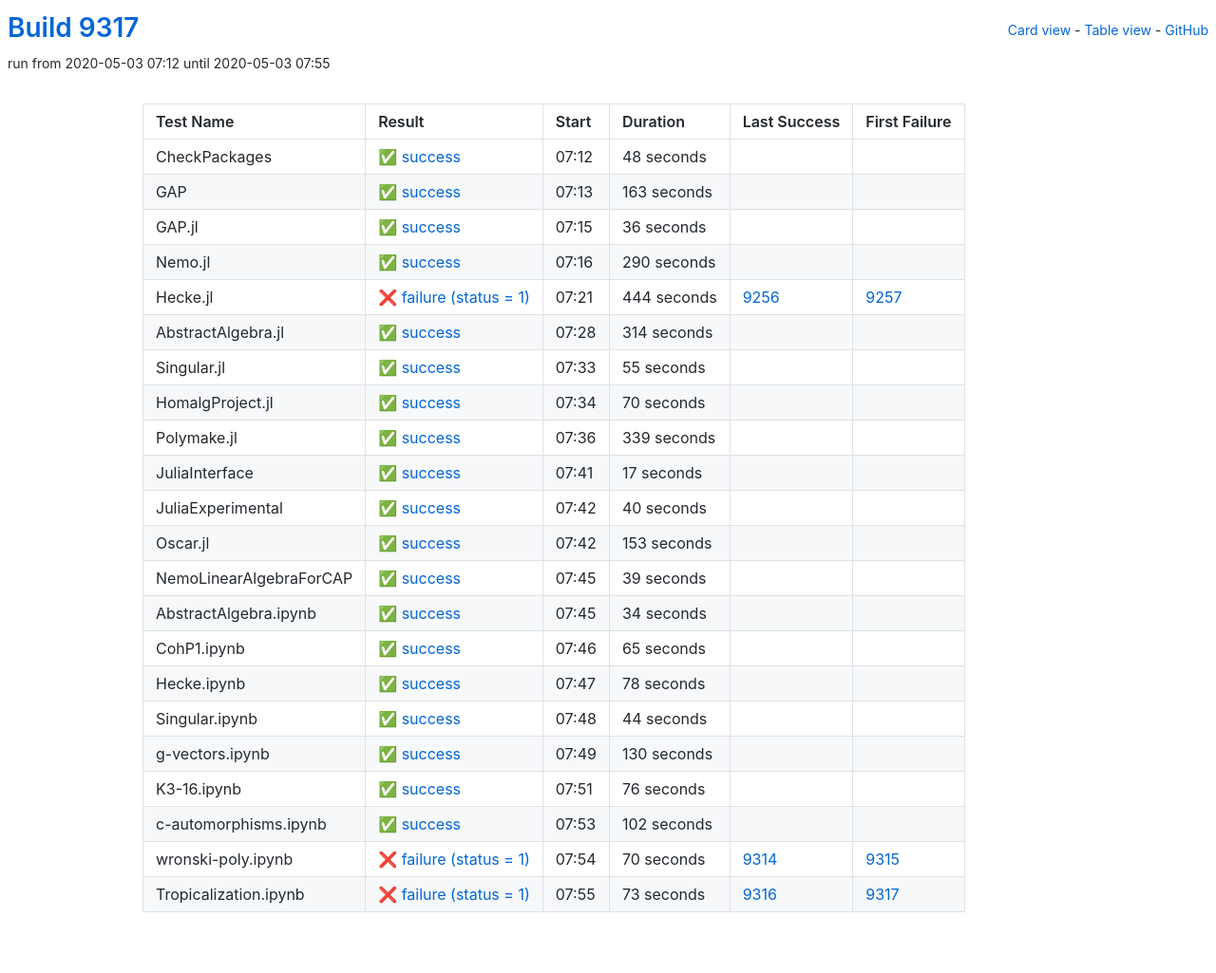
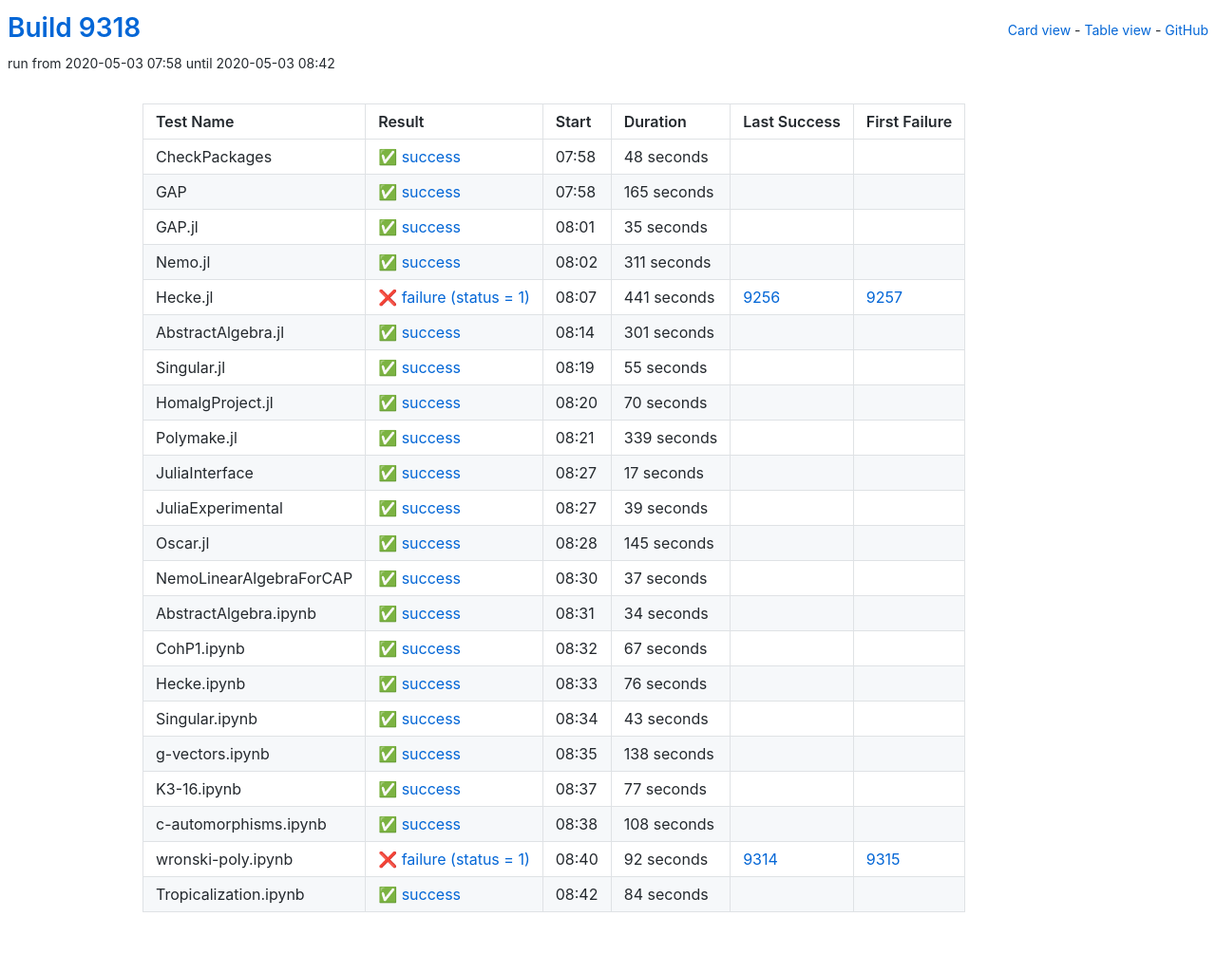
Before and after one commit to oscar-system/oscar-ci-status, a Jekyll site: the page built from table.html, in a window 1280 px wide. Shown: the whole page at 95% size. Built offline with Jekyll 4.4.1, drawn with Linux system fonts in a browser that asks for light colours.

Commit message:
Build 9318

```diff
--- a/_data/ci.yml
+++ b/_data/ci.yml
@@ -1,5 +1,5 @@
-build: 9317
-build_url: https://oscarci.mathematik.uni-kl.de/job/oscar/9317/
+build: 9318
+build_url: https://oscarci.mathematik.uni-kl.de/job/oscar/9318/
 job: oscar
 tests:
 - duration: 48
@@ -8,64 +8,64 @@ tests:
   first_failure_url: null
   last_success: false
   last_success_url: null
-  log: https://oscarci.mathematik.uni-kl.de/job/oscar/9317/artifact/logs/build-9317/CheckPackages.log
+  log: https://oscarci.mathematik.uni-kl.de/job/oscar/9318/artifact/logs/build-9318/CheckPackages.log
   name: CheckPackages
-  start: 2020-05-03 07:12
+  start: 2020-05-03 07:58
   status: success
   success: true
-- duration: 163
+- duration: 165
   exitcode: 0
   first_failure: false
   first_failure_url: null
   last_success: false
   last_success_url: null
-  log: https://oscarci.mathematik.uni-kl.de/job/oscar/9317/artifact/logs/build-9317/GAP.log
+  log: https://oscarci.mathematik.uni-kl.de/job/oscar/9318/artifact/logs/build-9318/GAP.log
   name: GAP
-  start: 2020-05-03 07:13
+  start: 2020-05-03 07:58
   status: success
   success: true
-- duration: 36
+- duration: 35
   exitcode: 0
   first_failure: false
   first_failure_url: null
   last_success: false
   last_success_url: null
-  log: https://oscarci.mathematik.uni-kl.de/job/oscar/9317/artifact/logs/build-9317/GAP.jl.log
+  log: https://oscarci.mathematik.uni-kl.de/job/oscar/9318/artifact/logs/build-9318/GAP.jl.log
   name: GAP.jl
-  start: 2020-05-03 07:15
+  start: 2020-05-03 08:01
   status: success
   success: true
-- duration: 290
+- duration: 311
   exitcode: 0
   first_failure: false
   first_failure_url: null
   last_success: false
   last_success_url: null
-  log: https://oscarci.mathematik.uni-kl.de/job/oscar/9317/artifact/logs/build-9317/Nemo.jl.log
+  log: https://oscarci.mathematik.uni-kl.de/job/oscar/9318/artifact/logs/build-9318/Nemo.jl.log
   name: Nemo.jl
-  start: 2020-05-03 07:16
+  start: 2020-05-03 08:02
   status: success
   success: true
-- duration: 444
+- duration: 441
   exitcode: 1
   first_failure: 9257
   first_failure_url: https://oscarci.mathematik.uni-kl.de/job/oscar/9257/
   last_success: 9256
   last_success_url: https://oscarci.mathematik.uni-kl.de/job/oscar/9256/
-  log: https://oscarci.mathematik.uni-kl.de/job/oscar/9317/artifact/logs/build-9317/Hecke.jl.log
+  log: https://oscarci.mathematik.uni-kl.de/job/oscar/9318/artifact/logs/build-9318/Hecke.jl.log
   name: Hecke.jl
-  start: 2020-05-03 07:21
+  start: 2020-05-03 08:07
   status: failure
   success: false
-- duration: 314
+- duration: 301
   exitcode: 0
   first_failure: false
   first_failure_url: null
   last_success: false
   last_success_url: null
-  log: https://oscarci.mathematik.uni-kl.de/job/oscar/9317/artifact/logs/build-9317/AbstractAlgebra.jl.log
+  log: https://oscarci.mathematik.uni-kl.de/job/oscar/9318/artifact/logs/build-9318/AbstractAlgebra.jl.log
   name: AbstractAlgebra.jl
-  start: 2020-05-03 07:28
+  start: 2020-05-03 08:14
   status: success
   success: true
 - duration: 55
@@ -74,9 +74,9 @@ tests:
   first_failure_url: null
   last_success: false
   last_success_url: null
-  log: https://oscarci.mathematik.uni-kl.de/job/oscar/9317/artifact/logs/build-9317/Singular.jl.log
+  log: https://oscarci.mathematik.uni-kl.de/job/oscar/9318/artifact/logs/build-9318/Singular.jl.log
   name: Singular.jl
-  start: 2020-05-03 07:33
+  start: 2020-05-03 08:19
   status: success
   success: true
 - duration: 70
@@ -85,9 +85,9 @@ tests:
   first_failure_url: null
   last_success: false
   last_success_url: null
-  log: https://oscarci.mathematik.uni-kl.de/job/oscar/9317/artifact/logs/build-9317/HomalgProject.jl.log
+  log: https://oscarci.mathematik.uni-kl.de/job/oscar/9318/artifact/logs/build-9318/HomalgProject.jl.log
   name: HomalgProject.jl
-  start: 2020-05-03 07:34
+  start: 2020-05-03 08:20
   status: success
   success: true
 - duration: 339
@@ -96,9 +96,9 @@ tests:
   first_failure_url: null
   last_success: false
   last_success_url: null
-  log: https://oscarci.mathematik.uni-kl.de/job/oscar/9317/artifact/logs/build-9317/Polymake.jl.log
+  log: https://oscarci.mathematik.uni-kl.de/job/oscar/9318/artifact/logs/build-9318/Polymake.jl.log
   name: Polymake.jl
-  start: 2020-05-03 07:36
+  start: 2020-05-03 08:21
   status: success
   success: true
 - duration: 17
@@ -107,31 +107,9 @@ tests:
   first_failure_url: null
   last_success: false
   last_success_url: null
-  log: https://oscarci.mathematik.uni-kl.de/job/oscar/9317/artifact/logs/build-9317/JuliaInterface.log
+  log: https://oscarci.mathematik.uni-kl.de/job/oscar/9318/artifact/logs/build-9318/JuliaInterface.log
   name: JuliaInterface
-  start: 2020-05-03 07:41
-  status: success
-  success: true
-- duration: 40
-  exitcode: 0
-  first_failure: false
-  first_failure_url: null
-  last_success: false
-  last_success_url: null
-  log: https://oscarci.mathematik.uni-kl.de/job/oscar/9317/artifact/logs/build-9317/JuliaExperimental.log
-  name: JuliaExperimental
-  start: 2020-05-03 07:42
-  status: success
-  success: true
-- duration: 153
-  exitcode: 0
-  first_failure: false
-  first_failure_url: null
-  last_success: false
-  last_success_url: null
-  log: https://oscarci.mathematik.uni-kl.de/job/oscar/9317/artifact/logs/build-9317/Oscar.jl.log
-  name: Oscar.jl
-  start: 2020-05-03 07:42
+  start: 2020-05-03 08:27
   status: success
   success: true
 - duration: 39
@@ -140,9 +118,31 @@ tests:
   first_failure_url: null
   last_success: false
   last_success_url: null
-  log: https://oscarci.mathematik.uni-kl.de/job/oscar/9317/artifact/logs/build-9317/NemoLinearAlgebraForCAP.log
+  log: https://oscarci.mathematik.uni-kl.de/job/oscar/9318/artifact/logs/build-9318/JuliaExperimental.log
+  name: JuliaExperimental
+  start: 2020-05-03 08:27
+  status: success
+  success: true
+- duration: 145
+  exitcode: 0
+  first_failure: false
+  first_failure_url: null
+  last_success: false
+  last_success_url: null
+  log: https://oscarci.mathematik.uni-kl.de/job/oscar/9318/artifact/logs/build-9318/Oscar.jl.log
+  name: Oscar.jl
+  start: 2020-05-03 08:28
+  status: success
+  success: true
+- duration: 37
+  exitcode: 0
+  first_failure: false
+  first_failure_url: null
+  last_success: false
+  last_success_url: null
+  log: https://oscarci.mathematik.uni-kl.de/job/oscar/9318/artifact/logs/build-9318/NemoLinearAlgebraForCAP.log
   name: NemoLinearAlgebraForCAP
-  start: 2020-05-03 07:45
+  start: 2020-05-03 08:30
   status: success
   success: true
 - duration: 34
@@ -151,53 +151,20 @@ tests:
   first_failure_url: null
   last_success: false
   last_success_url: null
-  log: https://oscarci.mathematik.uni-kl.de/job/oscar/9317/artifact/logs/build-9317/AbstractAlgebra.ipynb.log
+  log: https://oscarci.mathematik.uni-kl.de/job/oscar/9318/artifact/logs/build-9318/AbstractAlgebra.ipynb.log
   name: AbstractAlgebra.ipynb
-  start: 2020-05-03 07:45
+  start: 2020-05-03 08:31
   status: success
   success: true
-- duration: 65
+- duration: 67
   exitcode: 0
   first_failure: false
   first_failure_url: null
   last_success: false
   last_success_url: null
-  log: https://oscarci.mathematik.uni-kl.de/job/oscar/9317/artifact/logs/build-9317/CohP1.ipynb.log
+  log: https://oscarci.mathematik.uni-kl.de/job/oscar/9318/artifact/logs/build-9318/CohP1.ipynb.log
   name: CohP1.ipynb
-  start: 2020-05-03 07:46
-  status: success
-  success: true
-- duration: 78
-  exitcode: 0
-  first_failure: false
-  first_failure_url: null
-  last_success: false
-  last_success_url: null
-  log: https://oscarci.mathematik.uni-kl.de/job/oscar/9317/artifact/logs/build-9317/Hecke.ipynb.log
-  name: Hecke.ipynb
-  start: 2020-05-03 07:47
-  status: success
-  success: true
-- duration: 44
-  exitcode: 0
-  first_failure: false
-  first_failure_url: null
-  last_success: false
-  last_success_url: null
-  log: https://oscarci.mathematik.uni-kl.de/job/oscar/9317/artifact/logs/build-9317/Singular.ipynb.log
-  name: Singular.ipynb
-  start: 2020-05-03 07:48
-  status: success
-  success: true
-- duration: 130
-  exitcode: 0
-  first_failure: false
-  first_failure_url: null
-  last_success: false
-  last_success_url: null
-  log: https://oscarci.mathematik.uni-kl.de/job/oscar/9317/artifact/logs/build-9317/g-vectors.ipynb.log
-  name: g-vectors.ipynb
-  start: 2020-05-03 07:49
+  start: 2020-05-03 08:32
   status: success
   success: true
 - duration: 76
@@ -206,41 +173,74 @@ tests:
   first_failure_url: null
   last_success: false
   last_success_url: null
-  log: https://oscarci.mathematik.uni-kl.de/job/oscar/9317/artifact/logs/build-9317/K3-16.ipynb.log
-  name: K3-16.ipynb
-  start: 2020-05-03 07:51
+  log: https://oscarci.mathematik.uni-kl.de/job/oscar/9318/artifact/logs/build-9318/Hecke.ipynb.log
+  name: Hecke.ipynb
+  start: 2020-05-03 08:33
   status: success
   success: true
-- duration: 102
+- duration: 43
   exitcode: 0
   first_failure: false
   first_failure_url: null
   last_success: false
   last_success_url: null
-  log: https://oscarci.mathematik.uni-kl.de/job/oscar/9317/artifact/logs/build-9317/c-automorphisms.ipynb.log
-  name: c-automorphisms.ipynb
-  start: 2020-05-03 07:53
+  log: https://oscarci.mathematik.uni-kl.de/job/oscar/9318/artifact/logs/build-9318/Singular.ipynb.log
+  name: Singular.ipynb
+  start: 2020-05-03 08:34
   status: success
   success: true
-- duration: 70
+- duration: 138
+  exitcode: 0
+  first_failure: false
+  first_failure_url: null
+  last_success: false
+  last_success_url: null
+  log: https://oscarci.mathematik.uni-kl.de/job/oscar/9318/artifact/logs/build-9318/g-vectors.ipynb.log
+  name: g-vectors.ipynb
+  start: 2020-05-03 08:35
+  status: success
+  success: true
+- duration: 77
+  exitcode: 0
+  first_failure: false
+  first_failure_url: null
+  last_success: false
+  last_success_url: null
+  log: https://oscarci.mathematik.uni-kl.de/job/oscar/9318/artifact/logs/build-9318/K3-16.ipynb.log
+  name: K3-16.ipynb
+  start: 2020-05-03 08:37
+  status: success
+  success: true
+- duration: 108
+  exitcode: 0
+  first_failure: false
+  first_failure_url: null
+  last_success: false
+  last_success_url: null
+  log: https://oscarci.mathematik.uni-kl.de/job/oscar/9318/artifact/logs/build-9318/c-automorphisms.ipynb.log
+  name: c-automorphisms.ipynb
+  start: 2020-05-03 08:38
+  status: success
+  success: true
+- duration: 92
   exitcode: 1
   first_failure: 9315
   first_failure_url: https://oscarci.mathematik.uni-kl.de/job/oscar/9315/
   last_success: 9314
   last_success_url: https://oscarci.mathematik.uni-kl.de/job/oscar/9314/
-  log: https://oscarci.mathematik.uni-kl.de/job/oscar/9317/artifact/logs/build-9317/wronski-poly.ipynb.log
+  log: https://oscarci.mathematik.uni-kl.de/job/oscar/9318/artifact/logs/build-9318/wronski-poly.ipynb.log
   name: wronski-poly.ipynb
-  start: 2020-05-03 07:54
+  start: 2020-05-03 08:40
   status: failure
   success: false
-- duration: 73
-  exitcode: 1
-  first_failure: 9317
-  first_failure_url: https://oscarci.mathematik.uni-kl.de/job/oscar/9317/
-  last_success: 9316
-  last_success_url: https://oscarci.mathematik.uni-kl.de/job/oscar/9316/
-  log: https://oscarci.mathematik.uni-kl.de/job/oscar/9317/artifact/logs/build-9317/Tropicalization.ipynb.log
+- duration: 84
+  exitcode: 0
+  first_failure: false
+  first_failure_url: null
+  last_success: false
+  last_success_url: null
+  log: https://oscarci.mathematik.uni-kl.de/job/oscar/9318/artifact/logs/build-9318/Tropicalization.ipynb.log
   name: Tropicalization.ipynb
-  start: 2020-05-03 07:55
-  status: failure
-  success: false
+  start: 2020-05-03 08:42
+  status: success
+  success: true
```
Also changed, not shown: README.md.
